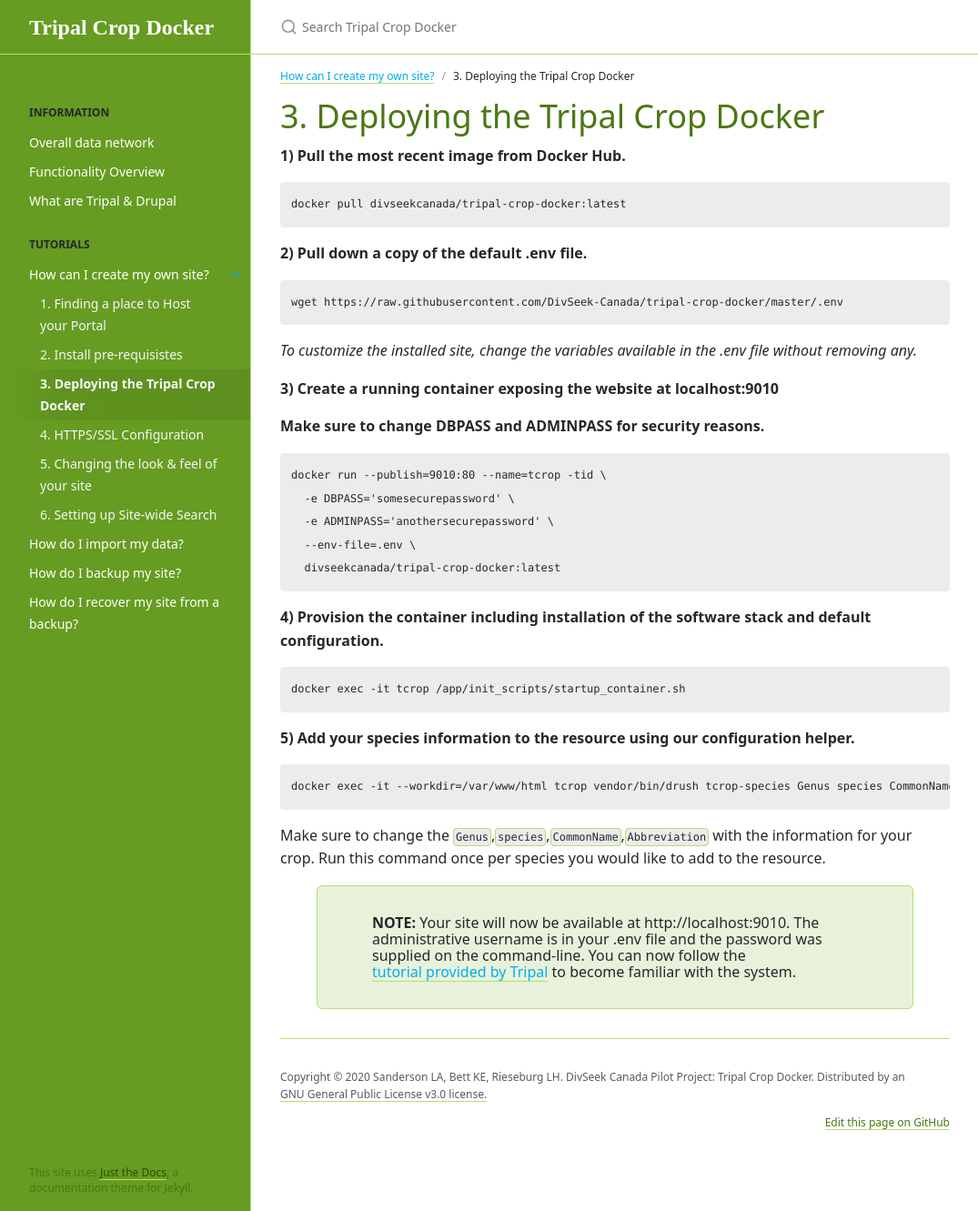
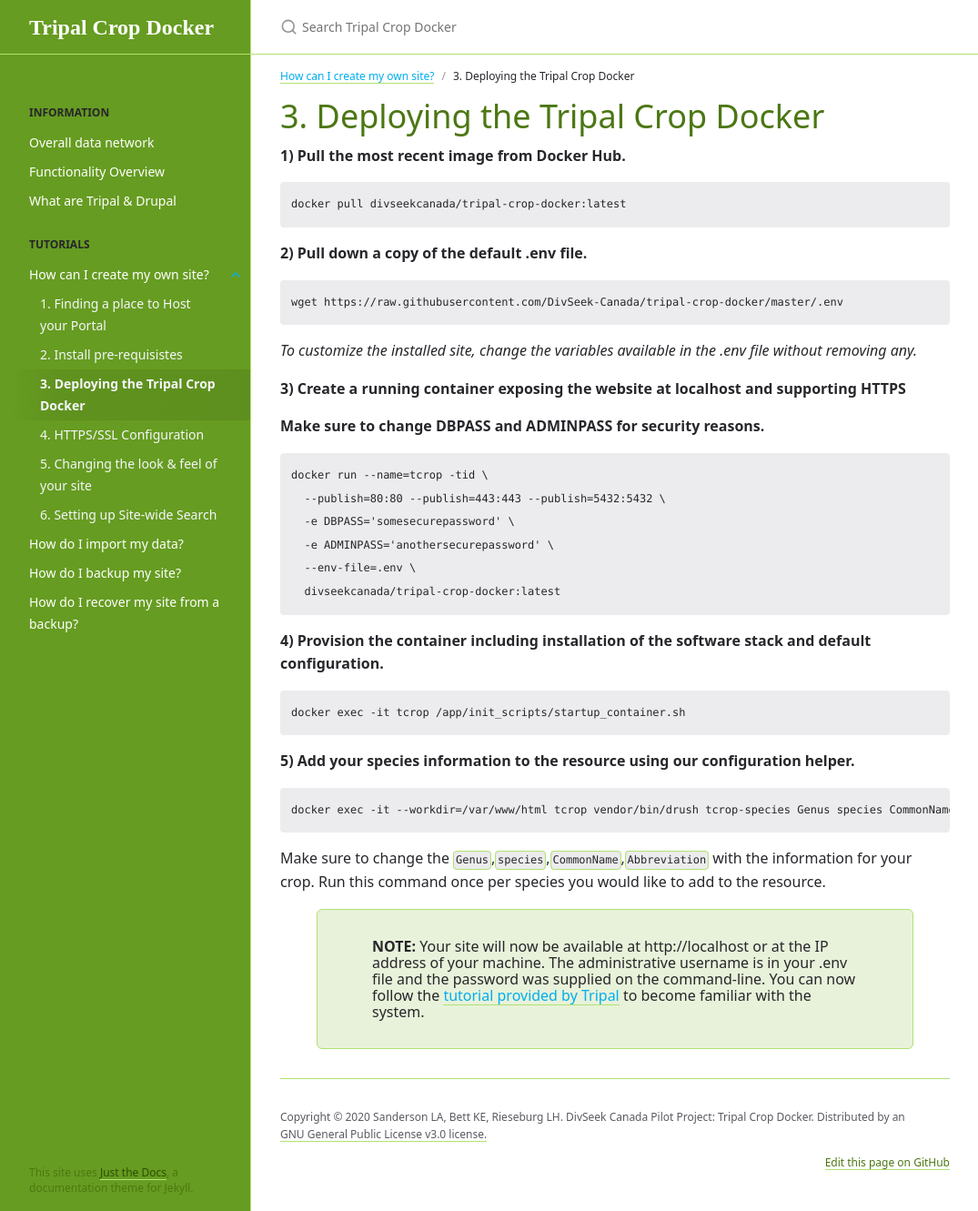
Before and after one commit to DivSeek-Canada/tripal-crop-docker, a Jekyll site: the page built from _tutorials/create-site/deployment.md, in a window 1280 px wide and 1331 px high. Shown: the whole window at 91% size, without its empty margins (96-1171 px from the left). Built offline with Jekyll 4.4.1, drawn with Linux system fonts in a browser that asks for light colours.

Commit message:
Update deployment.md

````diff
--- a/_tutorials/create-site/deployment.md
+++ b/_tutorials/create-site/deployment.md
@@ -21,12 +21,13 @@ wget https://raw.githubusercontent.com/DivSeek-Canada/tripal-crop-docker/master/
 
 *To customize the installed site, change the variables available in the .env file without removing any.*
 
-**3) Create a running container exposing the website at localhost:9010**
+**3) Create a running container exposing the website at localhost and supporting HTTPS**
 
 **Make sure to change DBPASS and ADMINPASS for security reasons.**
 
 ```
-docker run --publish=9010:80 --name=tcrop -tid \
+docker run --name=tcrop -tid \
+  --publish=80:80 --publish=443:443 --publish=5432:5432 \
   -e DBPASS='somesecurepassword' \
   -e ADMINPASS='anothersecurepassword' \
   --env-file=.env \
@@ -48,5 +49,5 @@ docker exec -it --workdir=/var/www/html tcrop vendor/bin/drush tcrop-species Gen
 Make sure to change the `Genus`,`species`,`CommonName`,`Abbreviation` with the information for your crop. Run this command once per species you would like to add to the resource.
 
 > **NOTE:**
-> Your site will now be available at http://localhost:9010. The administrative username is in your .env file and the password was supplied on the command-line. You can now follow the [tutorial provided by Tripal](https://tripal.readthedocs.io/en/latest/user_guide/drupal_overview.html) to become familiar with the system.
+> Your site will now be available at http://localhost or at the IP address of your machine. The administrative username is in your .env file and the password was supplied on the command-line. You can now follow the [tutorial provided by Tripal](https://tripal.readthedocs.io/en/latest/user_guide/drupal_overview.html) to become familiar with the system.
 {: .note }
````
